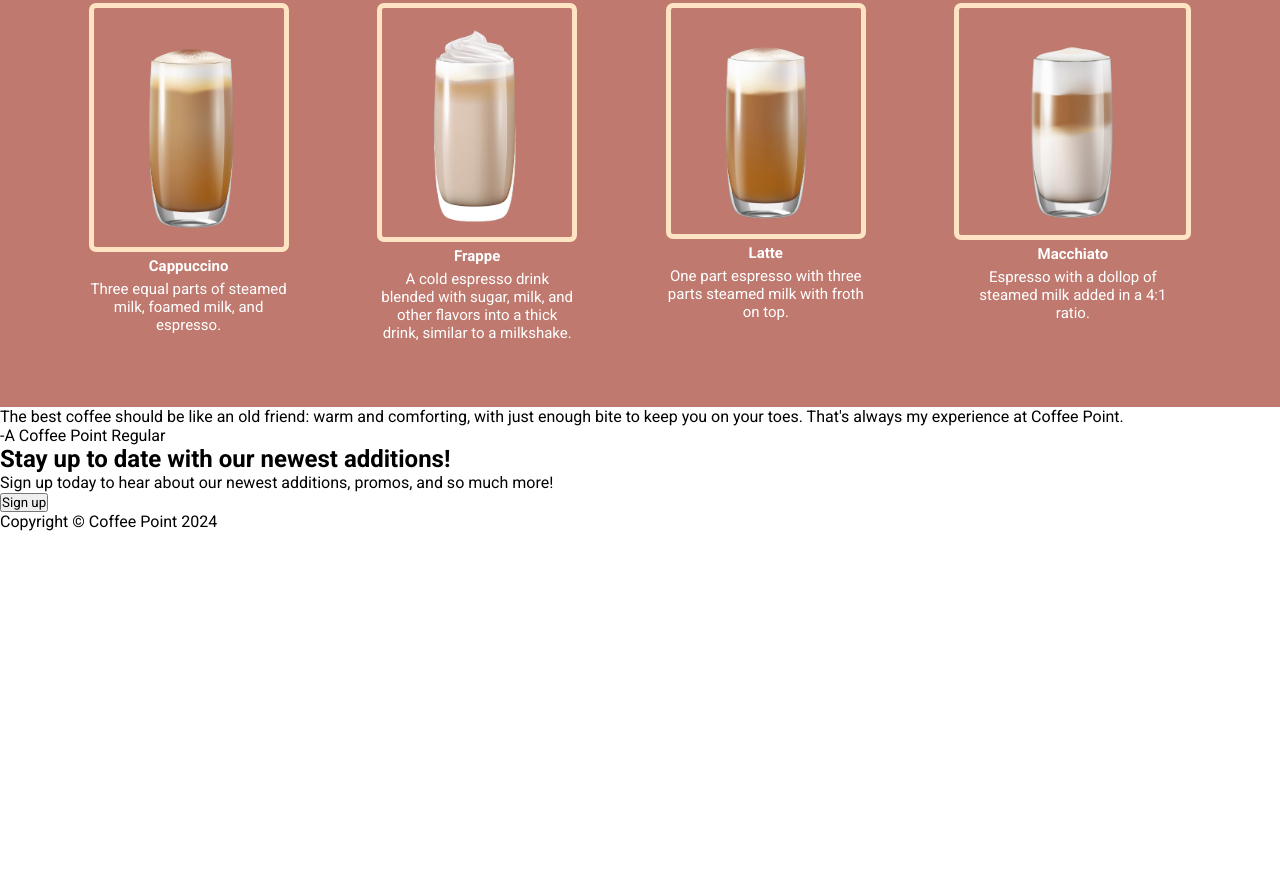
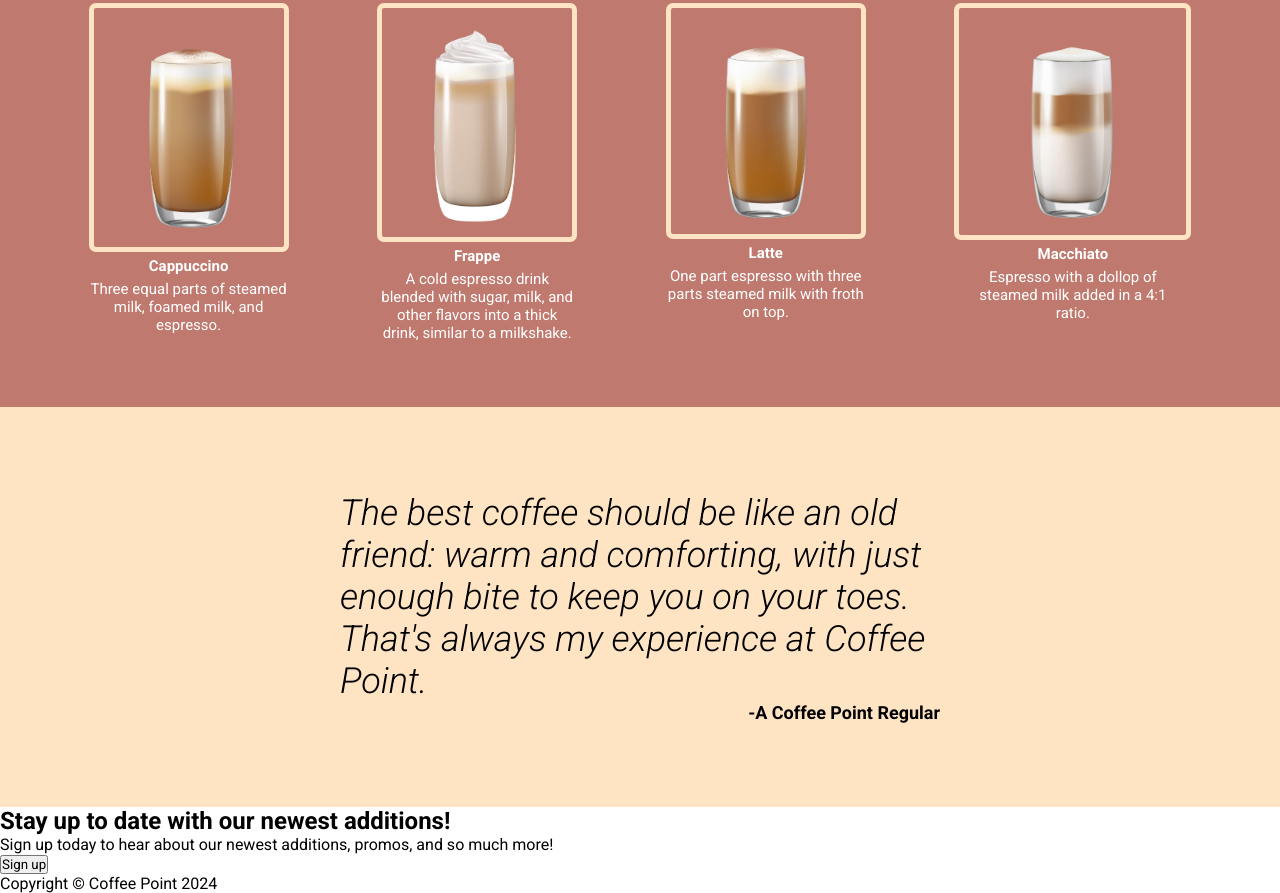
Before and after one commit to Jayjay7g/odin-landing-page, a plain HTML site: page index.html in a window 1280 px wide. Shown: the part 811-1704 px from the top of the page. Before the commit the page ends 1342 px from the top, so only its background shows below. Drawn offline with Linux system fonts and the light colour scheme.

Commit message:
Added styles to #quote-sec section

```diff
--- a/index.html
+++ b/index.html
@@ -61,8 +61,12 @@
     </section>
 
     <section class="quote-sec">
-      <p>The best coffee should be like an old friend: warm and comforting, with just enough bite to keep you on your toes. That's always my experience at Coffee Point.</p>
-      <p>-A Coffee Point Regular</p>
+      <div>
+        <p id="quote">The best coffee should be like an old friend: warm and comforting, with just enough bite to keep you on your toes. That's always my experience at Coffee Point.</p>
+        <div id="span">
+          <p>-A Coffee Point Regular</p>
+        </div>
+      </div>
     </section>
 
     <section class="contact">
--- a/styles.css
+++ b/styles.css
@@ -145,3 +145,27 @@ header {
 #macchiato img {
   width: 237px;
 }
+
+.quote-sec {
+  background-color: bisque;
+  height: 400px;
+  display: flex;
+  flex-direction: column;
+  justify-content: center;
+  align-items: center;
+}
+
+#quote {
+  font-style: italic;
+  font-weight: 300;
+  font-size: 36px;
+  width: 600px;
+}
+
+#span {
+  text-align: right;
+  font-weight: bold;
+  font-size: 18px;
+  display: flex;
+  justify-content: right;
+}
```
